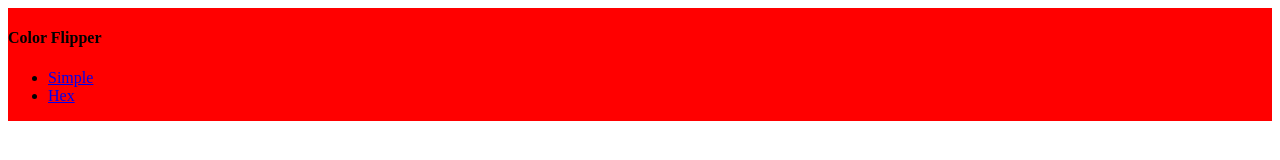
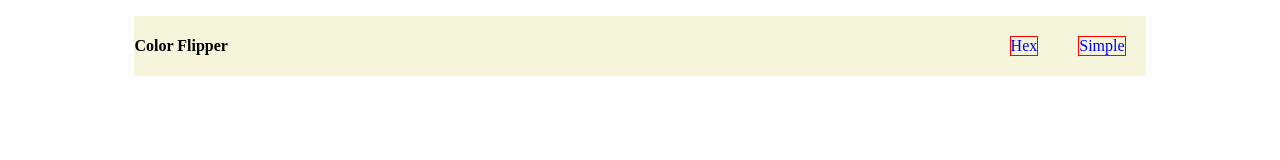
Before and after one commit to JasonTHolmes/color-flipper-follow-along, a plain HTML site: page index.html in a window 1280 px wide. Drawn offline with Linux system fonts and the light colour scheme.

Commit message:
worked on style

```diff
--- a/css/style.css
+++ b/css/style.css
@@ -1,6 +1,21 @@
 nav {
-    background-color: red;
-    display: block;
-    width: 100%;
+    background-color:beige;
+    width: 80%;
+    margin: auto;
+    height: 60px;
+}
+
+nav li {
+    border: solid 1px red;
+    float: right;
+    list-style: none;
+    margin: 20px;
+}
+
+nav a {
+    text-decoration: none;
+}
+
+nav h4 {
     float: left;
 }
```
